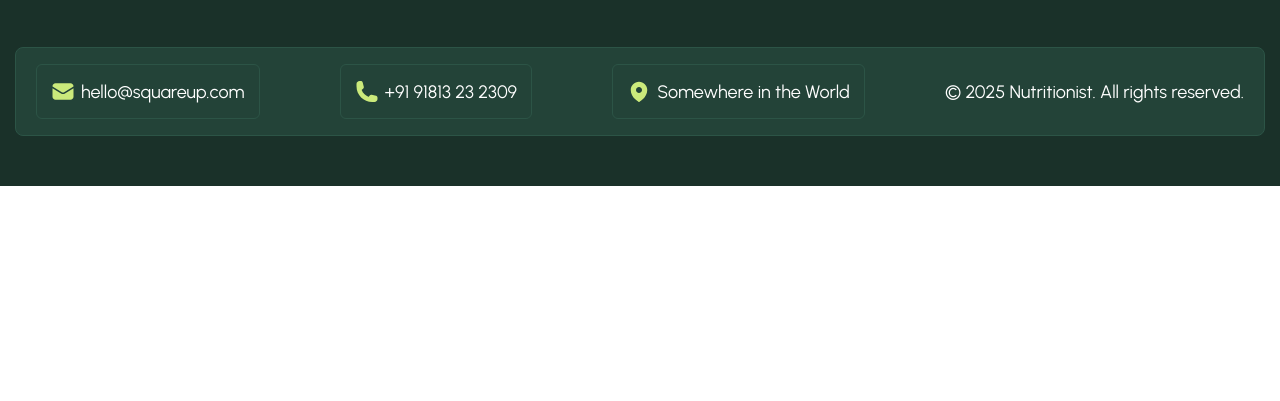
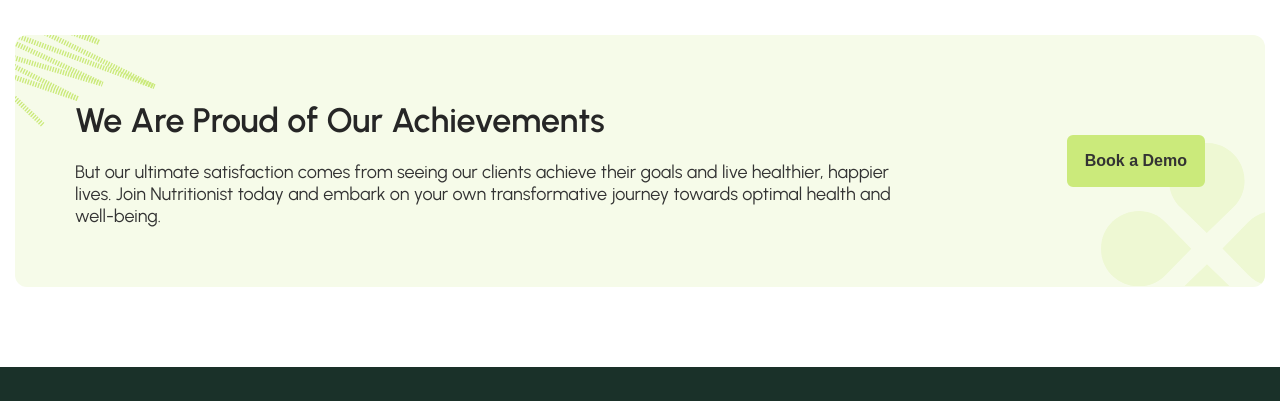
Before and after one commit to andreyk1n/Nutritionist, a plain HTML site: page team.html in a window 1280 px wide. Shown: the part 602-1003 px from the top of the page. Before the commit the page ends 800 px from the top, so only its background shows below. Drawn offline with Linux system fonts and the light colour scheme.

Commit message:
add banner

```diff
--- a/team.html
+++ b/team.html
@@ -69,7 +69,10 @@
   <section class="section hero team">
     <div class="hero__container">
       <h1 class="hero__title">Meet Our Team of Experts</h1>
-      <p>Our team at Nutritionist is composed of highly skilled professionals who are passionate about helping you achieve your health and wellness goals. With a diverse range of expertise in nutrition, coaching, and support, our team is dedicated to providing you with the guidance and personalized care you need. Get to know the experts behind our success and discover how they can make a positive impact on your journey to better health.</p>
+      <p>Our team at Nutritionist is composed of highly skilled professionals who are passionate about helping you
+        achieve your health and wellness goals. With a diverse range of expertise in nutrition, coaching, and support,
+        our team is dedicated to providing you with the guidance and personalized care you need. Get to know the experts
+        behind our success and discover how they can make a positive impact on your journey to better health.</p>
     </div>
   </section>
 
@@ -82,13 +85,25 @@
         <button class="tabs__button">Marketing and Communications</button>
         <button class="tabs__button">Technology and Development</button>
       </div>
-
+      <!-- ДОРОБИТИ КАРТОЧКИ -->
       <div class="tabs__content tabs__content--active">Content for Tab 1</div>
       <div class="tabs__content">Content for Tab 2</div>
       <div class="tabs__content">Content for Tab 3</div>
       <div class="tabs__content">Content for Tab 4</div>
       <div class="tabs__content">Content for Tab 5</div>
 
+    </div>
+  </section>
+
+  <section class="section banner">
+    <div class="banner__container">
+      <div class="banner__content">
+        <span>We Are Proud of Our Achievements</span>
+        But our ultimate satisfaction comes from seeing our clients achieve their goals and live healthier, happier
+        lives. Join Nutritionist today and embark on your own transformative journey towards optimal health and
+        well-being.
+      </div>
+      <button class="button button--green banner__button">Book a Demo</button>
     </div>
   </section>
 </div>
```
Lines whose indentation alone changed are shown as unchanged.
